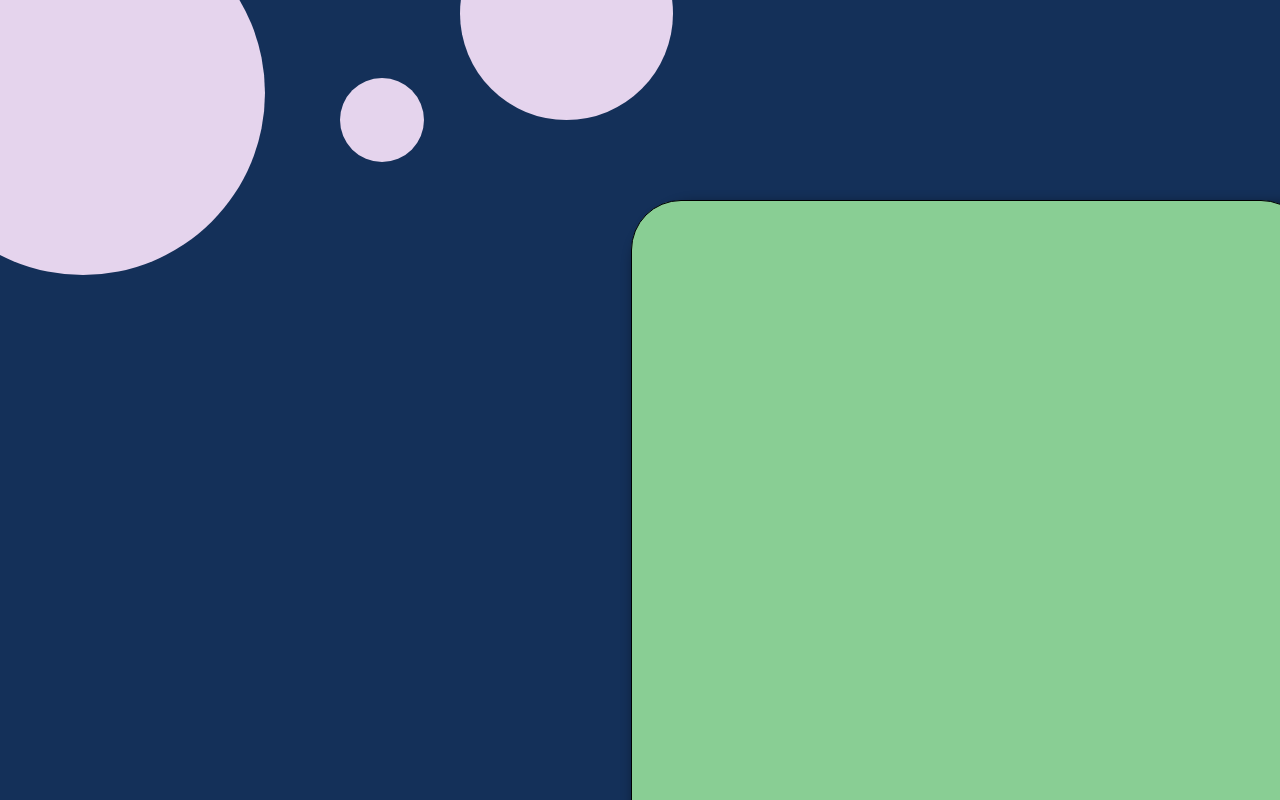
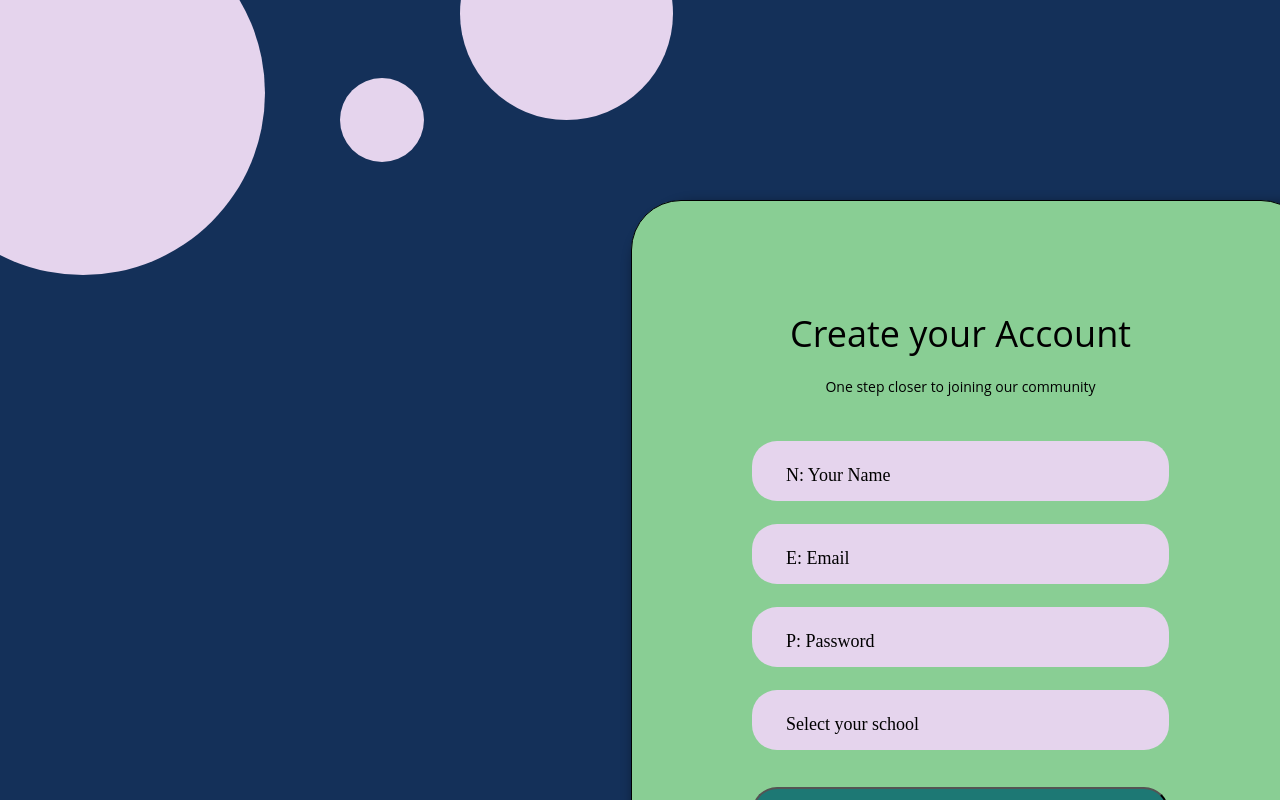
Before and after one commit to i67khan/HackThePentagon, a React (Create React App) app in the folder study-buddy/: page /signup in a window 1280 px wide. Shown: the top 800 px of the page. Built offline with nearby package versions, Linux system fonts and the light colour scheme.

Commit message:
Milestone

```diff
--- a/study-buddy/src/pages/SignUp.js
+++ b/study-buddy/src/pages/SignUp.js
@@ -1,6 +1,29 @@
 import '../styles/SignUp.css';
+import { Component } from 'react';
 
-function SignUp() {
+class SignUp extends Component {
+    constructor(props) {
+        super(props);
+        this.state = {
+            names: "N: Your Name",
+            email: "E: Email",
+            password: "P: Password",
+            school: "Select your school"
+        };
+
+        this.handleChange = this.handleChange.bind(this);
+    }
+
+    handleChange(event) {
+        this.setState({
+            names: event.target.names,
+            email: event.target.email,
+            password: event.target.password,
+            school: event.target.school
+         });
+    }
+
+    render() {
         return (
             <div className="App">
                 <header className="App-header">
@@ -14,25 +37,28 @@ function SignUp() {
                     <div className='Sign-up-box'>
                         <body className="Create-acc">Create your Account</body>
                         <body className="Sub-heading">One step closer to joining our community</body>
-
+                        <form action='/dashboard'>
                             <div className="fb-1">
-                        <body className="Name">N: Your Name</body>
+                                <input type='text' className="Name" value={this.state.names} onChange={this.handleChange} />
                             </div>
                             <div className="fb-2">
-                        <body className="Email">E: Email</body>
+                                <input type="text" className="Email" value={this.state.email} onChange={this.handleChange} />
                             </div>
                             <div className="fb-3">
-                        <body className="Password">P: Password</body>
+                                <input type='text' className="Password" value={this.state.password} onChange={this.handleChange}/>
                             </div>
                             <div className="fb-4">
-                        <body className="School">Select your school</body>
+                                <input type='text' className="School" value={this.state.school} onChange={this.handleChange}/>
+
                             </div>
 
                             <button className="Sign-up-button">Sign Up</button>
+                        </form>
                     </div>
                 </header>
             </div>
         );
     }
+}
 
 export default SignUp;
--- a/study-buddy/src/styles/SignUp.css
+++ b/study-buddy/src/styles/SignUp.css
@@ -52,6 +52,7 @@
     left: 1549px;
     top: 753px;
     background: #E5D4ED;
+    border-radius: 50%;
 }
 
 .Sign-up-box {
@@ -71,25 +72,24 @@
     position: absolute;
     width: 417px;
     height: 44px;
-    left: 762px;
-    top: 284px;
-    font-family: Source Code Pro;
+    left: 120px;
+    top: 110px;
+    font-family: 'Open Sans', sans-serif;
     font-style: normal;
     font-weight: normal;
     font-size: 36px;
     line-height: 45px;
     text-align: center;
     color: #000000;
-    border: 1px solid #1D7874;
 }
 
 .Sub-heading {
     position: absolute;
     width: 345px;
     height: 18px;
-    left: 798px;
-    top: 351px;
-    font-family: Source Code Pro;
+    left: 156px;
+    top: 177px;
+    font-family: 'Open Sans', sans-serif;
     font-style: normal;
     font-weight: normal;
     font-size: 14px;
@@ -103,8 +103,8 @@
     position: absolute;
     width: 417px;
     height: 60px;
-    left: 762px;
-    top: 414px;
+    left: 120px;
+    top: 240px;
     background: #E5D4ED;
     border-radius: 25px;
 }
@@ -113,8 +113,8 @@
     position: absolute;
     width: 417px;
     height: 60px;
-    left: 762px;
-    top: 497px;
+    left: 120px;
+    top: 323px;
     background: #E5D4ED;
     border-radius: 25px;
 }
@@ -123,18 +123,18 @@
     position: absolute;
     width: 417px;
     height: 60px;
-    left: 762px;
-    top: 580px;
+    left: 120px;
+    top: 406px;
     background: #E5D4ED;
     border-radius: 25px;
 }
 
 .fb-4 {
-    position: absolute;
+    position: relative;
     width: 417px;
     height: 60px;
-    left: 762px;
-    top: 663px;
+    left: 120px;
+    top: 489px;
     background: #E5D4ED;
     border-radius: 25px;
 }
@@ -143,9 +143,9 @@
     position: absolute;
     width: 417px;
     height: 50px;
-    left: 762px;
-    top: 760px;
-    font-family: Source Code Pro;
+    left: 120px;
+    top: 586px;
+    font-family: 'Open Sans', sans-serif;
     font-style: normal;
     font-weight: normal;
     font-size: 18px;
@@ -155,3 +155,75 @@
     border-radius: 25px;
     text-align: center
 }
+
+.Name {
+    position: absolute;
+    width: 300px;
+    height: 23px;
+    left: 30px;
+    top: 20px;
+    font-family: Source Code Pro;
+    font-style: normal;
+    font-weight: normal;
+    font-size: 18px;
+    line-height: 23px;
+    /* identical to box height */
+    color: #000000;
+    z-index: 1;
+    background-color: transparent;
+    border-color: transparent;
+}
+
+.Email {
+    position: absolute;
+    width: 300px;
+    height: 23px;
+    left: 30px;
+    top: 20px;
+    font-family: Source Code Pro;
+    font-style: normal;
+    font-weight: normal;
+    font-size: 18px;
+    line-height: 23px;
+    /* identical to box height */
+    color: #000000;
+    z-index: 1;
+    background-color: transparent;
+    border-color: transparent;
+}
+
+.Password {
+    position: absolute;
+    width: 300px;
+    height: 23px;
+    left: 30px;
+    top: 20px;
+    font-family: Source Code Pro;
+    font-style: normal;
+    font-weight: normal;
+    font-size: 18px;
+    line-height: 23px;
+    /* identical to box height */
+    color: #000000;
+    z-index: 1;
+    background-color: transparent;
+    border-color: transparent;
+}
+
+.School {
+    position: absolute;
+    width: 300px;
+    height: 23px;
+    left: 30px;
+    top: 20px;
+    font-family: Source Code Pro;
+    font-style: normal;
+    font-weight: normal;
+    font-size: 18px;
+    line-height: 23px;
+    /* identical to box height */
+    color: #000000;
+    z-index: 1;
+    background-color: transparent;
+    border-color: transparent;
+}
```
Lines whose indentation alone changed are shown as unchanged.
